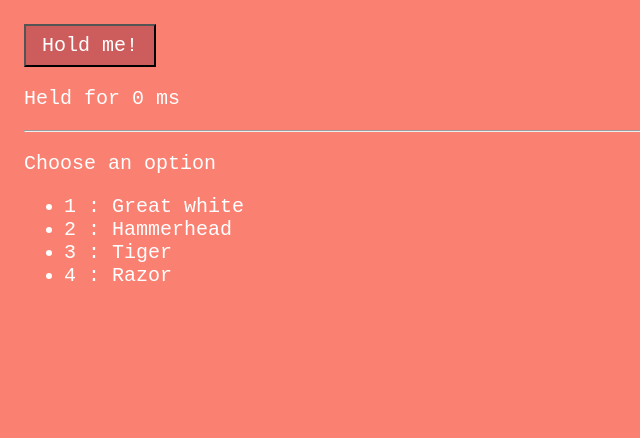
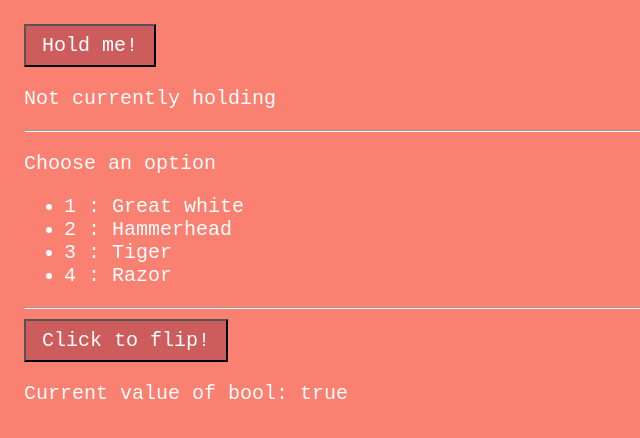
Before and after one commit to johnnycopes/ng-learning, an Angular app: page / in a window 1280 px wide. Shown: the top 438 px of the page, without its empty margins (0-640 px from the left). Built offline with nearby package versions, Linux system fonts and the light colour scheme.

Commit message:
creates unless structural directive

```diff
--- a/src/app/app.component.html
+++ b/src/app/app.component.html
@@ -6,7 +6,7 @@
 </button>
 
 <p>
-  Held for {{ timeHeld }} ms
+  {{ timeHeld ? 'Held for ' + timeHeld + ' ms' : 'Not currently holding' }}
 </p>
 
 <hr>
@@ -19,3 +19,18 @@
     {{ position + 1 }} : {{ option }}
   </ng-template>
 </app-selector>
+
+<hr>
+
+<button app-button
+  (click)="bool = !bool"
+>
+  Click to flip!
+</button>
+
+<p>
+  Current value of <code>bool</code>: {{ bool }}
+</p>
+<p *appUnless="bool">
+  Whoa!
+</p>
--- a/src/app/app.component.ts
+++ b/src/app/app.component.ts
@@ -1,6 +1,4 @@
 import { Component } from '@angular/core';
-import { IconProp } from "@fortawesome/fontawesome-svg-core";
-import { faLaughWink } from "@fortawesome/free-regular-svg-icons";
 
 @Component({
   selector: 'app-root',
@@ -16,4 +14,6 @@ export class AppComponent {
 
   public sharks = ["Great white", "Hammerhead", "Tiger", "Razor"];
   public selectedShark: string | undefined;
+
+  public bool: boolean = true;
 }
--- a/src/app/app.module.ts
+++ b/src/app/app.module.ts
@@ -7,6 +7,7 @@ import { HoldableDirective } from './holdable.directive';
 import { ButtonComponent } from './button/button.component';
 import { SelectorComponent } from './selector/selector.component';
 import { FontAwesomeModule } from '@fortawesome/angular-fontawesome';
+import { UnlessDirective } from './unless.directive';
 
 @NgModule({
   declarations: [
@@ -14,6 +15,7 @@ import { FontAwesomeModule } from '@fortawesome/angular-fontawesome';
     HoldableDirective,
     ButtonComponent,
     SelectorComponent,
+    UnlessDirective,
   ],
   imports: [
     BrowserModule,
--- /dev/null
+++ b/src/app/unless.directive.ts
@@ -0,0 +1,29 @@
+import { Directive, Input, OnInit, TemplateRef, ViewContainerRef } from '@angular/core';
+
+@Directive({
+  selector: '[appUnless]'
+})
+export class UnlessDirective implements OnInit {
+  @Input()
+  set appUnless(condition: boolean) {
+    if (!condition && !this._hasView) {
+      this._viewContainer.createEmbeddedView(this._templateRef);
+      this._hasView = true;
+    } else if (condition && this._hasView) {
+      this._viewContainer.clear();
+      this._hasView = false;
+    }
+  }
+  private _hasView = false;
+
+  constructor(
+    private _templateRef: TemplateRef<any>,
+    private _viewContainer: ViewContainerRef
+  ) { }
+
+  public ngOnInit(): void {
+    console.log(this._templateRef);
+    console.log(this._viewContainer);
+  }
+
+}
```
Also changed, not shown: 1 other file (tests, documents, lock files or other folders).
